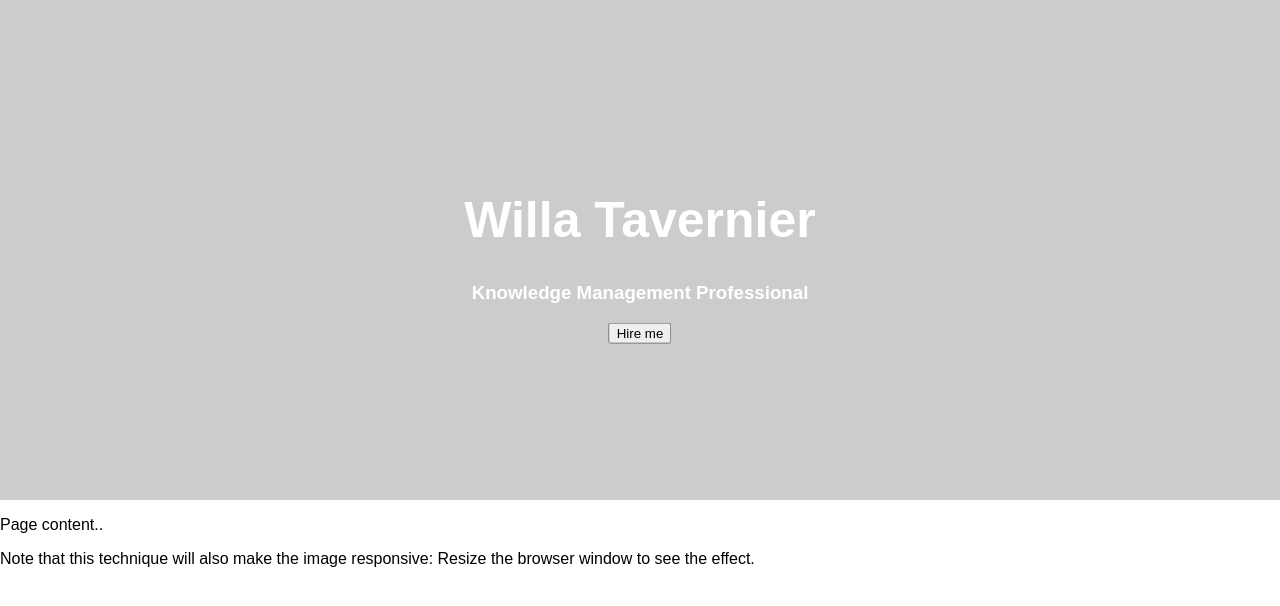
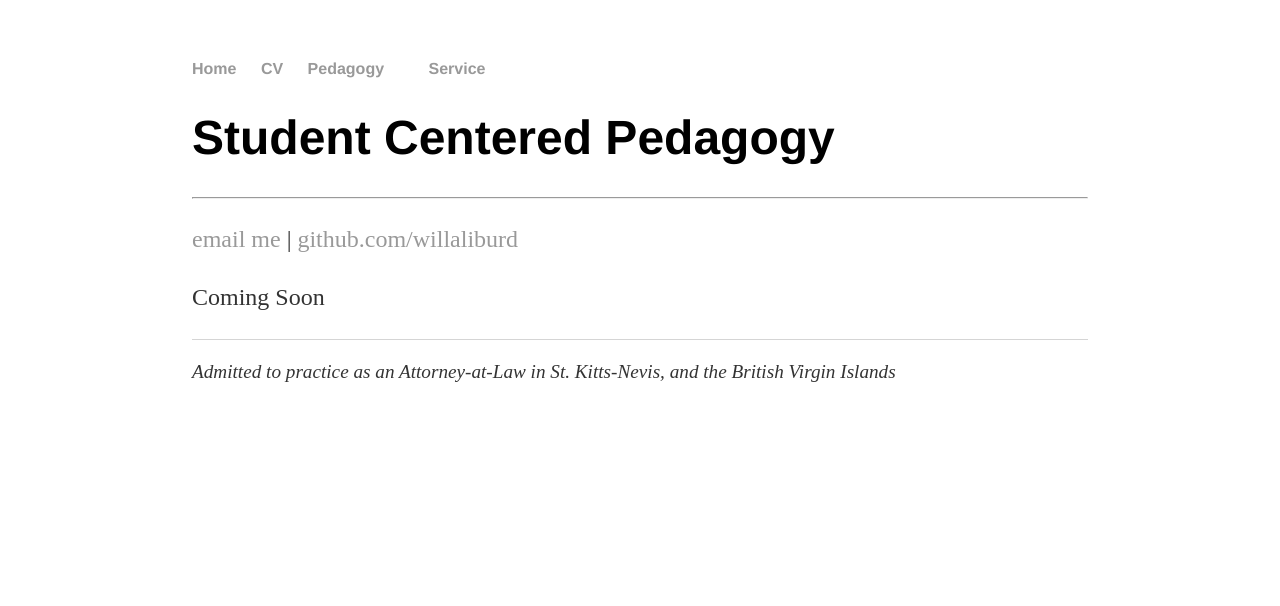
Before and after one commit to willaliburd/willaliburd.github.io, a Jekyll site: the page built from teach/index.html, in a window 1280 px wide. Shown: the top 606 px of the page. Built offline with Jekyll 4.4.1, drawn with Linux system fonts in a browser that asks for light colours.

Commit message:
Update index.html

```diff
--- a/teach/index.html
+++ b/teach/index.html
@@ -1,45 +1,11 @@
-<!DOCTYPE html>
-<html>
-<head>
-<meta name="viewport" content="width=device-width, initial-scale=1">
-<style>
-body {
-  margin: 0;
-  font-family: Arial, Helvetica, sans-serif;
-}
+---
+layout: default
+title: Pedagogy
+---
+		<div class="blurb">
+			<h1>Student Centered Pedagogy</h1>
+	<hr>
+	<p><a href="mailto:willa@nattakm.com">email me</a> | <a href="https://github.com/NAME">github.com/willaliburd</a></p>
+           <p> Coming Soon </p>
 
-.hero-image {
-  background-image: url("{{willaliburd.github.io}}/assets/img/desk-forward.jpg");
-  background-color: #cccccc;
-  height: 500px;
-  background-position: center;
-  background-repeat: no-repeat;
-  background-size: cover;
-  position: relative;
-}
-
-.hero-text {
-  text-align: center;
-  position: absolute;
-  top: 50%;
-  left: 50%;
-  transform: translate(-50%, -50%);
-  color: white;
-}
-</style>
-</head>
-<body>
-
-<div class="hero-image">
-  <div class="hero-text">
-    <h1 style="font-size:50px">Willa Tavernier</h1>
-    <h3>Knowledge Management Professional</h3>
-    <button>Hire me</button>
-  </div>
-</div>
-
-<p>Page content..</p>
-<p>Note that this technique will also make the image responsive: Resize the browser window to see the effect.</p>
-
-</body>
-</html>
+    		</div><!-- /.blurb -->
```
